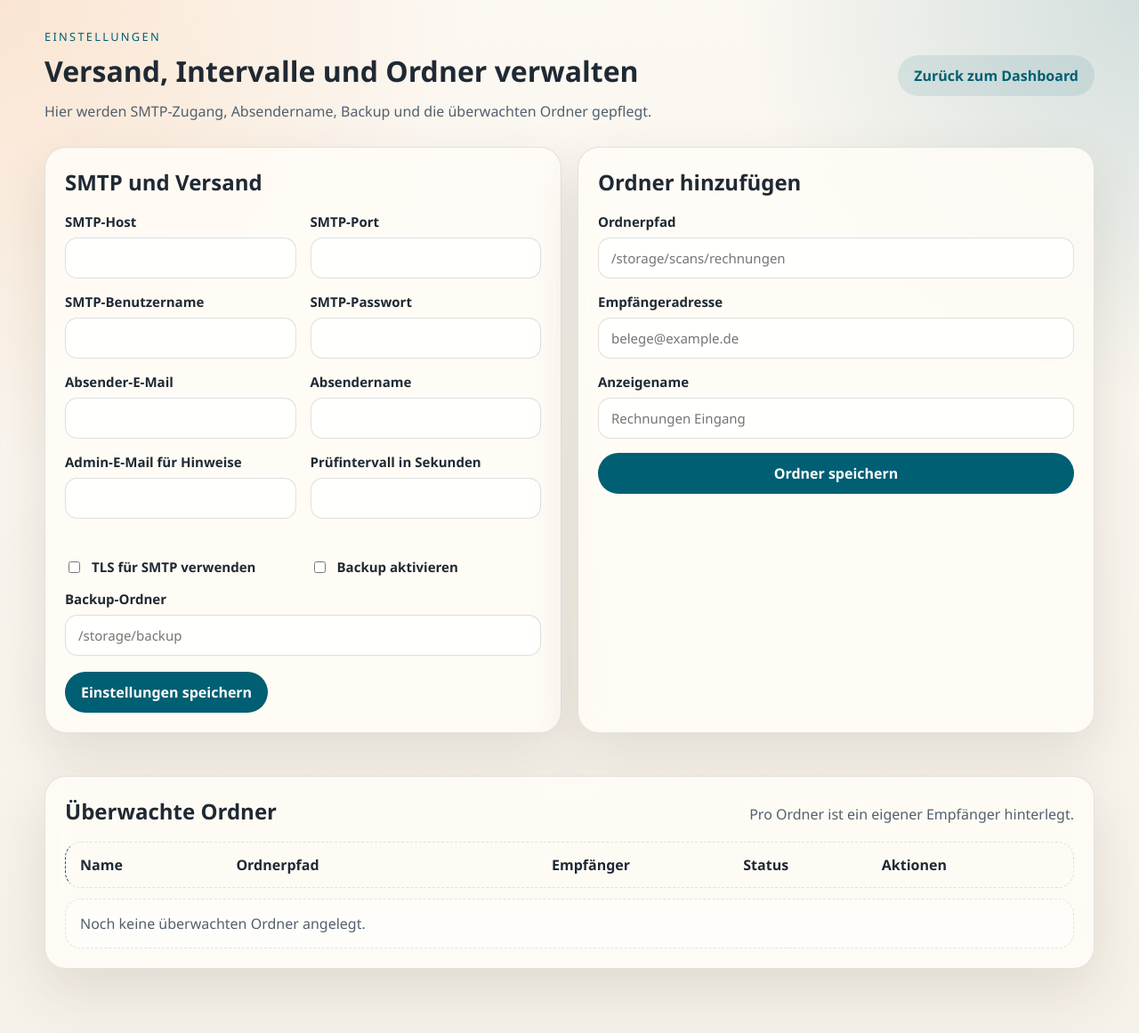
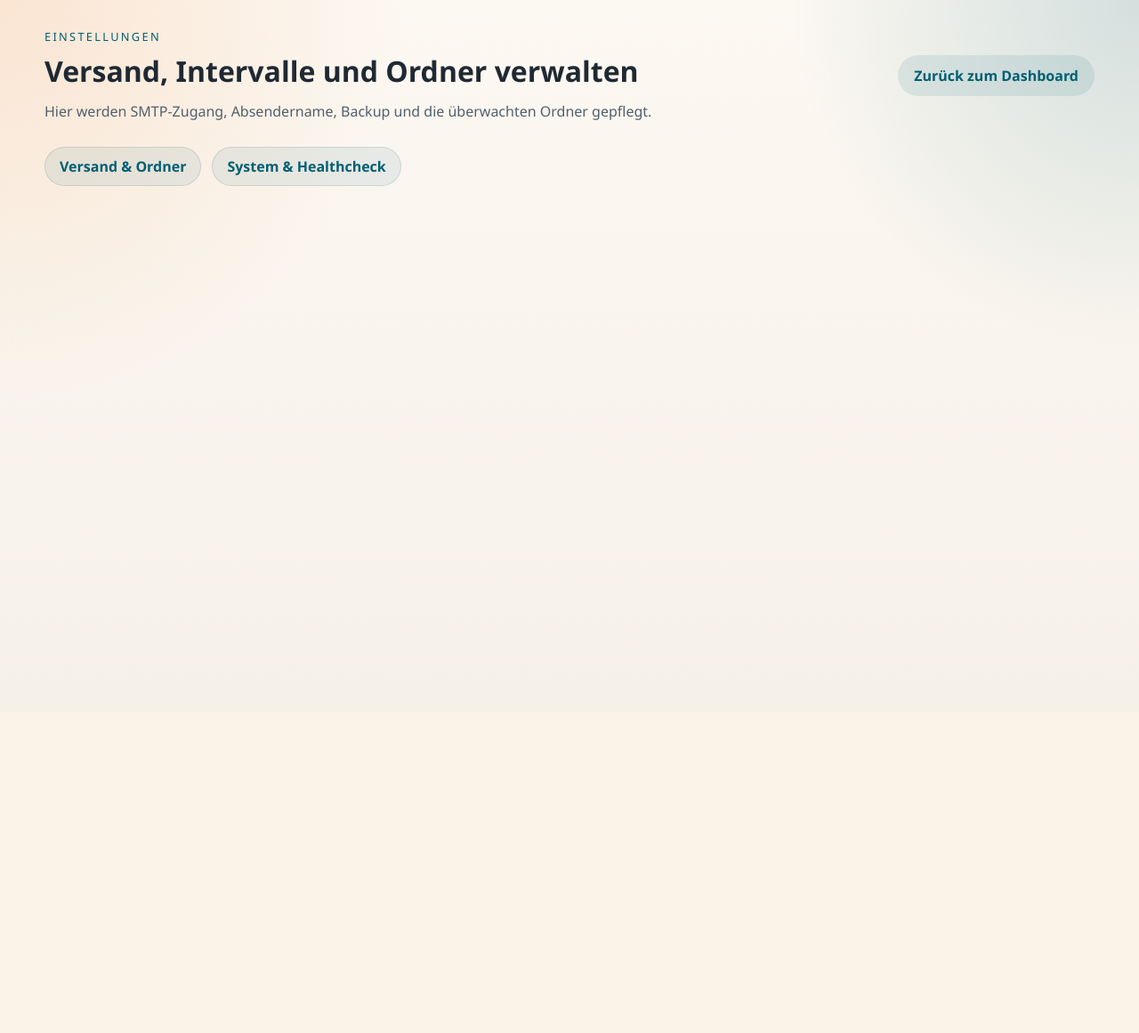
Before and after one commit to Wolf6660/File-2-Mail, a FastAPI app: template templates/settings.html in a window 1280 px wide. Shown: the whole page at 89% size. After the commit the page ends 289 px from the top, so only its background shows below. Run offline with FastAPI, Linux system fonts and the light colour scheme; the template is opened without the code that fills it, so the values that code supplies are empty.

Commit message:
Add configurable healthcheck settings

```diff
--- a/app/main.py
+++ b/app/main.py
@@ -31,6 +31,10 @@ DEFAULT_SETTINGS = {
     "backup_enabled": "0",
     "backup_folder": "",
     "use_tls": "1",
+    "health_fail_on_config_error": "0",
+    "health_fail_on_recent_errors": "1",
+    "health_error_window_minutes": "15",
+    "health_max_idle_seconds": "180",
 }
 
 
@@ -221,6 +225,23 @@ def get_log_summary() -> list[sqlite3.Row]:
         )
 
 
+def count_recent_errors(window_minutes: int) -> int:
+    if window_minutes <= 0:
+        return 0
+
+    with db_cursor() as connection:
+        row = connection.execute(
+            """
+            SELECT COUNT(*) AS error_count
+            FROM email_logs
+            WHERE status = 'error'
+              AND created_at >= datetime('now', ?)
+            """,
+            (f"-{window_minutes} minutes",),
+        ).fetchone()
+    return int(row["error_count"] if row else 0)
+
+
 def wait_for_stability(file_path: Path, attempts: int = 4, pause_seconds: float = 1.5) -> bool:
     last_size = -1
     stable_reads = 0
@@ -377,6 +398,9 @@ class FolderMonitor:
         self._stop_event = threading.Event()
         self._thread = threading.Thread(target=self._run, daemon=True)
         self._last_config_error = ""
+        self._last_successful_cycle = time.time()
+        self._last_cycle_started = 0.0
+        self._last_cycle_finished = 0.0
 
     def start(self) -> None:
         if not self._thread.is_alive():
@@ -389,6 +413,7 @@ class FolderMonitor:
 
     def _run(self) -> None:
         while not self._stop_event.is_set():
+            self._last_cycle_started = time.time()
             settings = get_settings()
             watched_folders = [row for row in get_watched_folders() if row["is_active"]]
             config_errors = validate_runtime(settings, watched_folders)
@@ -402,6 +427,9 @@ class FolderMonitor:
                 self._last_config_error = ""
                 for folder_row in watched_folders:
                     self._process_folder(settings, folder_row)
+                self._last_successful_cycle = time.time()
+
+            self._last_cycle_finished = time.time()
 
             try:
                 interval = max(int(settings.get("scan_interval", "30") or "30"), 5)
@@ -432,6 +460,14 @@ class FolderMonitor:
 
         for file_path in pdf_files:
             process_file(settings, folder_row, file_path)
+
+    def status(self) -> dict[str, float | str]:
+        return {
+            "last_config_error": self._last_config_error,
+            "last_successful_cycle": self._last_successful_cycle,
+            "last_cycle_started": self._last_cycle_started,
+            "last_cycle_finished": self._last_cycle_finished,
+        }
 
 
 app = FastAPI(title="File-2-Mail")
@@ -498,6 +534,22 @@ def settings_page(request: Request):
         {
             "settings": get_settings(),
             "watched_folders": get_watched_folders(),
+            "active_tab": "mail",
+        },
+    )
+
+
+@app.get("/settings/system")
+def system_settings_page(request: Request):
+    health_state = evaluate_health(get_settings())
+    return templates.TemplateResponse(
+        request,
+        "settings.html",
+        {
+            "settings": get_settings(),
+            "watched_folders": get_watched_folders(),
+            "active_tab": "system",
+            "health_state": health_state,
         },
     )
 
@@ -534,12 +586,80 @@ def save_settings(
     return RedirectResponse(url="/settings", status_code=303)
 
 
+@app.post("/settings/system")
+def save_system_settings(
+    health_fail_on_config_error: str | None = Form(None),
+    health_fail_on_recent_errors: str | None = Form(None),
+    health_error_window_minutes: str = Form("15"),
+    health_max_idle_seconds: str = Form("180"),
+):
+    update_settings(
+        {
+            "health_fail_on_config_error": "1" if health_fail_on_config_error else "0",
+            "health_fail_on_recent_errors": "1" if health_fail_on_recent_errors else "0",
+            "health_error_window_minutes": health_error_window_minutes.strip() or "15",
+            "health_max_idle_seconds": health_max_idle_seconds.strip() or "180",
+        }
+    )
+    return RedirectResponse(url="/settings/system", status_code=303)
+
+
+def evaluate_health(settings: dict[str, str]) -> dict[str, Any]:
+    watched_folders = [row for row in get_watched_folders() if row["is_active"]]
+    config_errors = validate_runtime(settings, watched_folders)
+    monitor_state = monitor.status()
+
+    try:
+        max_idle_seconds = max(int(settings.get("health_max_idle_seconds", "180") or "180"), 30)
+    except ValueError:
+        max_idle_seconds = 180
+
+    try:
+        error_window_minutes = max(int(settings.get("health_error_window_minutes", "15") or "15"), 0)
+    except ValueError:
+        error_window_minutes = 15
+
+    issues: list[str] = []
+
+    if settings.get("health_fail_on_config_error", "0") == "1" and config_errors:
+        issues.extend(config_errors)
+
+    idle_seconds = int(max(0, time.time() - float(monitor_state["last_successful_cycle"] or 0)))
+    if idle_seconds > max_idle_seconds:
+        issues.append(f"Letzter erfolgreicher Prüfzyklus liegt {idle_seconds} Sekunden zurück.")
+
+    recent_error_count = 0
+    if settings.get("health_fail_on_recent_errors", "1") == "1":
+        recent_error_count = count_recent_errors(error_window_minutes)
+        if recent_error_count > 0:
+            issues.append(
+                f"In den letzten {error_window_minutes} Minuten wurden {recent_error_count} Fehler protokolliert."
+            )
+
+    return {
+        "ok": not issues,
+        "issues": issues,
+        "idle_seconds": idle_seconds,
+        "recent_error_count": recent_error_count,
+        "error_window_minutes": error_window_minutes,
+        "max_idle_seconds": max_idle_seconds,
+        "last_config_error": monitor_state["last_config_error"],
+        "last_cycle_started": monitor_state["last_cycle_started"],
+        "last_cycle_finished": monitor_state["last_cycle_finished"],
+    }
+
+
 @app.get("/health")
 def healthcheck():
+    settings = get_settings()
+    health_state = evaluate_health(settings)
     return {
-        "status": "ok",
+        "status": "ok" if health_state["ok"] else "unhealthy",
         "watched_folders": len(get_watched_folders()),
         "timestamp": datetime.now().isoformat(timespec="seconds"),
+        "issues": health_state["issues"],
+        "idle_seconds": health_state["idle_seconds"],
+        "recent_error_count": health_state["recent_error_count"],
     }
 
 
--- a/static/styles.css
+++ b/static/styles.css
@@ -71,6 +71,32 @@ h1, h2 {
     grid-template-columns: repeat(auto-fit, minmax(260px, 1fr));
     gap: 18px;
     margin-bottom: 24px;
+}
+
+.tab-bar {
+    display: flex;
+    gap: 12px;
+    flex-wrap: wrap;
+    margin-bottom: 24px;
+}
+
+.tab {
+    display: inline-flex;
+    align-items: center;
+    justify-content: center;
+    padding: 10px 16px;
+    border-radius: 999px;
+    text-decoration: none;
+    background: rgba(0, 95, 115, 0.08);
+    color: var(--accent);
+    font-weight: 700;
+    border: 1px solid rgba(0, 95, 115, 0.14);
+}
+
+.tab.active {
+    background: var(--accent);
+    color: white;
+    border-color: var(--accent);
 }
 
 .panel,
--- a/templates/settings.html
+++ b/templates/settings.html
@@ -17,6 +17,12 @@
             <a class="button ghost" href="/">Zurück zum Dashboard</a>
         </header>
 
+        <nav class="tab-bar">
+            <a class="tab {% if active_tab == 'mail' %}active{% endif %}" href="/settings">Versand & Ordner</a>
+            <a class="tab {% if active_tab == 'system' %}active{% endif %}" href="/settings/system">System & Healthcheck</a>
+        </nav>
+
+        {% if active_tab == 'mail' %}
         <section class="settings-grid">
             <form class="panel form-panel" method="post" action="/settings">
                 <div class="panel-header">
@@ -92,7 +98,81 @@
                 </form>
             </div>
         </section>
+        {% endif %}
 
+        {% if active_tab == 'system' %}
+        <section class="settings-grid">
+            <form class="panel form-panel" method="post" action="/settings/system">
+                <div class="panel-header">
+                    <h2>Docker Healthcheck</h2>
+                    <p>{{ "Gesund" if health_state and health_state["ok"] else "Pruefung meldet Probleme" }}</p>
+                </div>
+                <div class="form-grid">
+                    <label class="checkbox full">
+                        <input type="checkbox" name="health_fail_on_config_error" value="1" {% if settings['health_fail_on_config_error'] == '1' %}checked{% endif %}>
+                        <span>Healthcheck bei Konfigurationsfehlern auf ungesund setzen</span>
+                    </label>
+                    <label class="checkbox full">
+                        <input type="checkbox" name="health_fail_on_recent_errors" value="1" {% if settings['health_fail_on_recent_errors'] == '1' %}checked{% endif %}>
+                        <span>Healthcheck bei aktuellen Versandfehlern auf ungesund setzen</span>
+                    </label>
+                    <label>
+                        <span>Fehlerfenster in Minuten</span>
+                        <input type="number" name="health_error_window_minutes" value="{{ settings['health_error_window_minutes'] }}" min="0">
+                    </label>
+                    <label>
+                        <span>Maximale Zeit ohne erfolgreichen Prüfzyklus</span>
+                        <input type="number" name="health_max_idle_seconds" value="{{ settings['health_max_idle_seconds'] }}" min="30">
+                    </label>
+                </div>
+                <button class="button" type="submit">Systemeinstellungen speichern</button>
+            </form>
+
+            <div class="panel form-panel">
+                <div class="panel-header">
+                    <h2>Aktueller Status</h2>
+                </div>
+                <div class="stack">
+                    <div class="folder-pill">
+                        <strong>Status</strong>
+                        <span>{{ "healthy" if health_state and health_state["ok"] else "unhealthy" }}</span>
+                    </div>
+                    <div class="folder-pill">
+                        <strong>Leerlauf seit letztem erfolgreichen Zyklus</strong>
+                        <span>{{ health_state["idle_seconds"] if health_state else 0 }} Sekunden</span>
+                    </div>
+                    <div class="folder-pill">
+                        <strong>Fehler im Zeitfenster</strong>
+                        <span>{{ health_state["recent_error_count"] if health_state else 0 }}</span>
+                    </div>
+                </div>
+            </div>
+        </section>
+
+        <section class="panel">
+            <div class="panel-header">
+                <h2>Healthcheck Hinweise</h2>
+                <p>Diese Regeln steuern die Antwort von <code>/health</code>.</p>
+            </div>
+            <div class="folder-list">
+                {% if health_state and health_state["issues"] %}
+                    {% for issue in health_state["issues"] %}
+                    <div class="folder-pill">
+                        <strong>Problem</strong>
+                        <span>{{ issue }}</span>
+                    </div>
+                    {% endfor %}
+                {% else %}
+                    <div class="folder-pill">
+                        <strong>Alles in Ordnung</strong>
+                        <span>Aktuell meldet der Healthcheck keine Probleme.</span>
+                    </div>
+                {% endif %}
+            </div>
+        </section>
+        {% endif %}
+
+        {% if active_tab == 'mail' %}
         <section class="panel">
             <div class="panel-header">
                 <h2>Überwachte Ordner</h2>
@@ -128,6 +208,7 @@
                 {% endif %}
             </div>
         </section>
+        {% endif %}
     </div>
 </body>
 </html>
```
Also changed, not shown: README.md.
